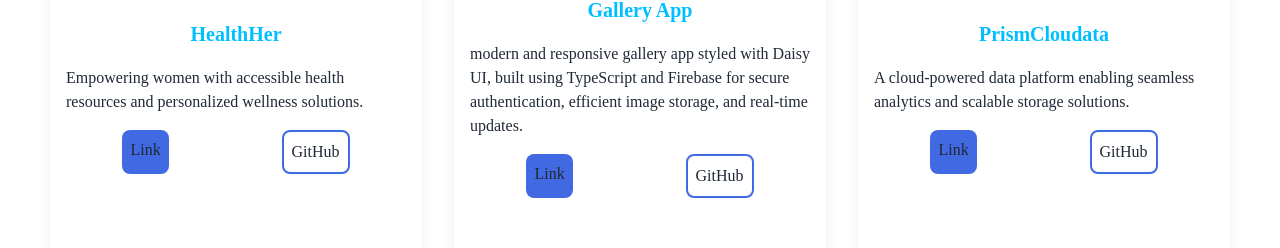
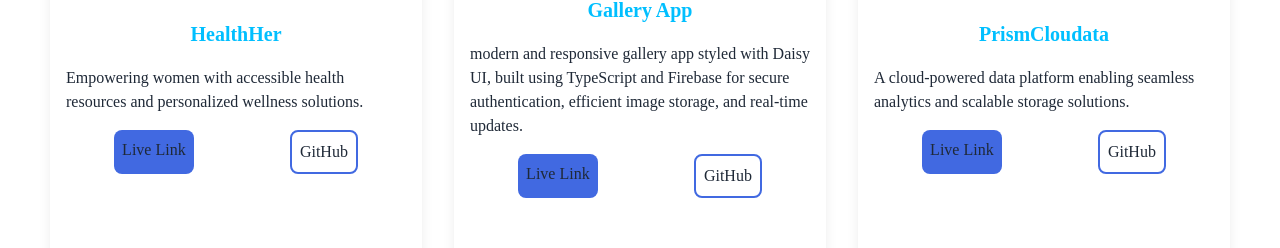
Before and after one commit to Ngetich-86/Gideon.Ngetich, a React (Vite) app: page / in a window 1280 px wide. Shown: the part 2398-2646 px from the top of the page. Built offline with nearby package versions, Linux system fonts and the light colour scheme.

Commit message:
live link added

```diff
--- a/src/pages/Projects.tsx
+++ b/src/pages/Projects.tsx
@@ -23,7 +23,7 @@
                             </div> */}
                             <div className='flex justify-around'>
                                 <a href={project.demo} target="_blank" rel="noopener noreferrer" className='block  rounded-lg p-2 text-base bg-[#4169e1] hover:bg-white hover:text-black transition duration-300 ' >
-                                    Link
+                                    Live Link
                                 </a>
                                 <a href={project.github} target="_blank" rel="noopener noreferrer" className='block rounded-lg p-2 text-base border-solid border-2 border-[#4169e1] hover:border-[#4169e1] transition duration-300 ' style={{ width: 'fit-content ' }}>
                                     GitHub
```
